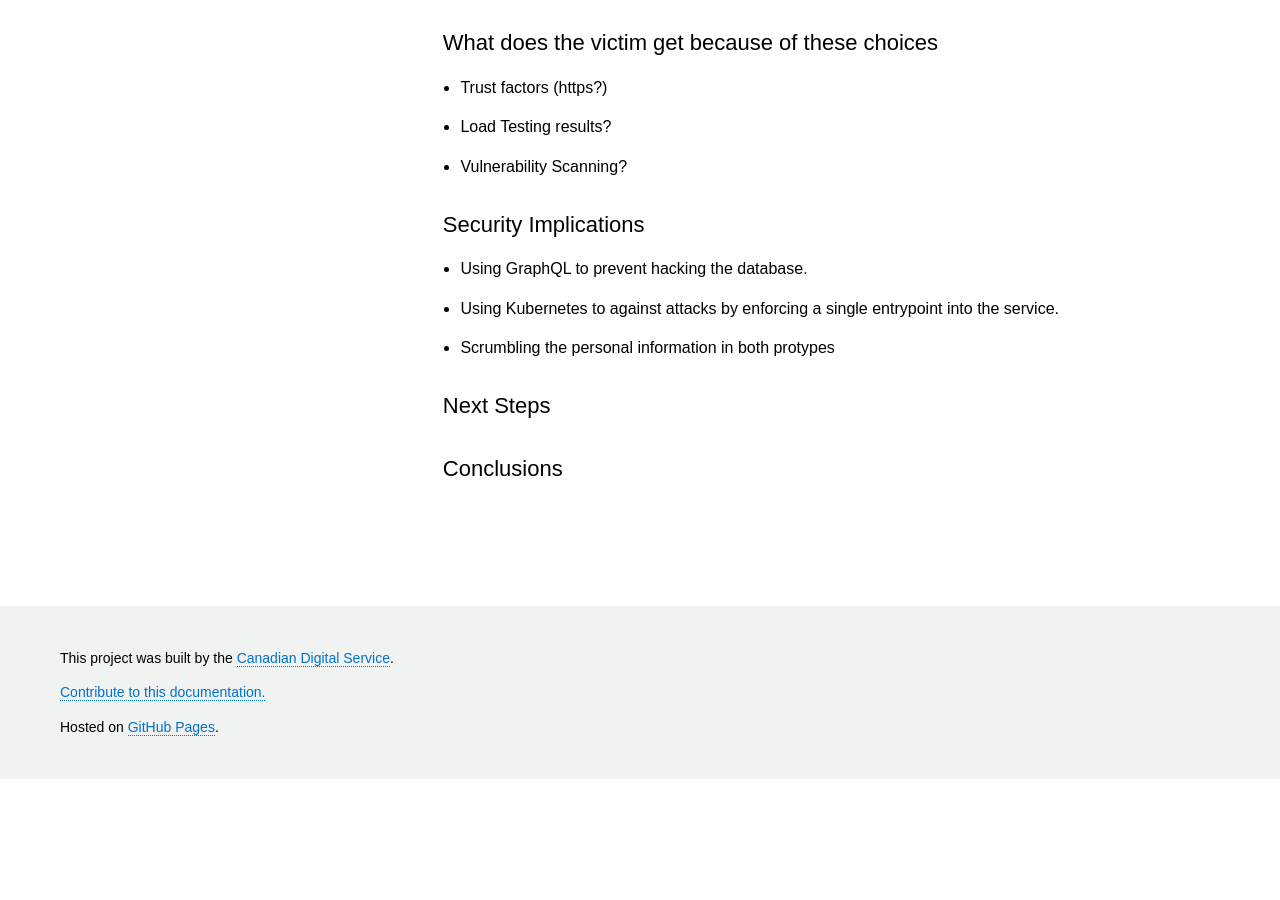
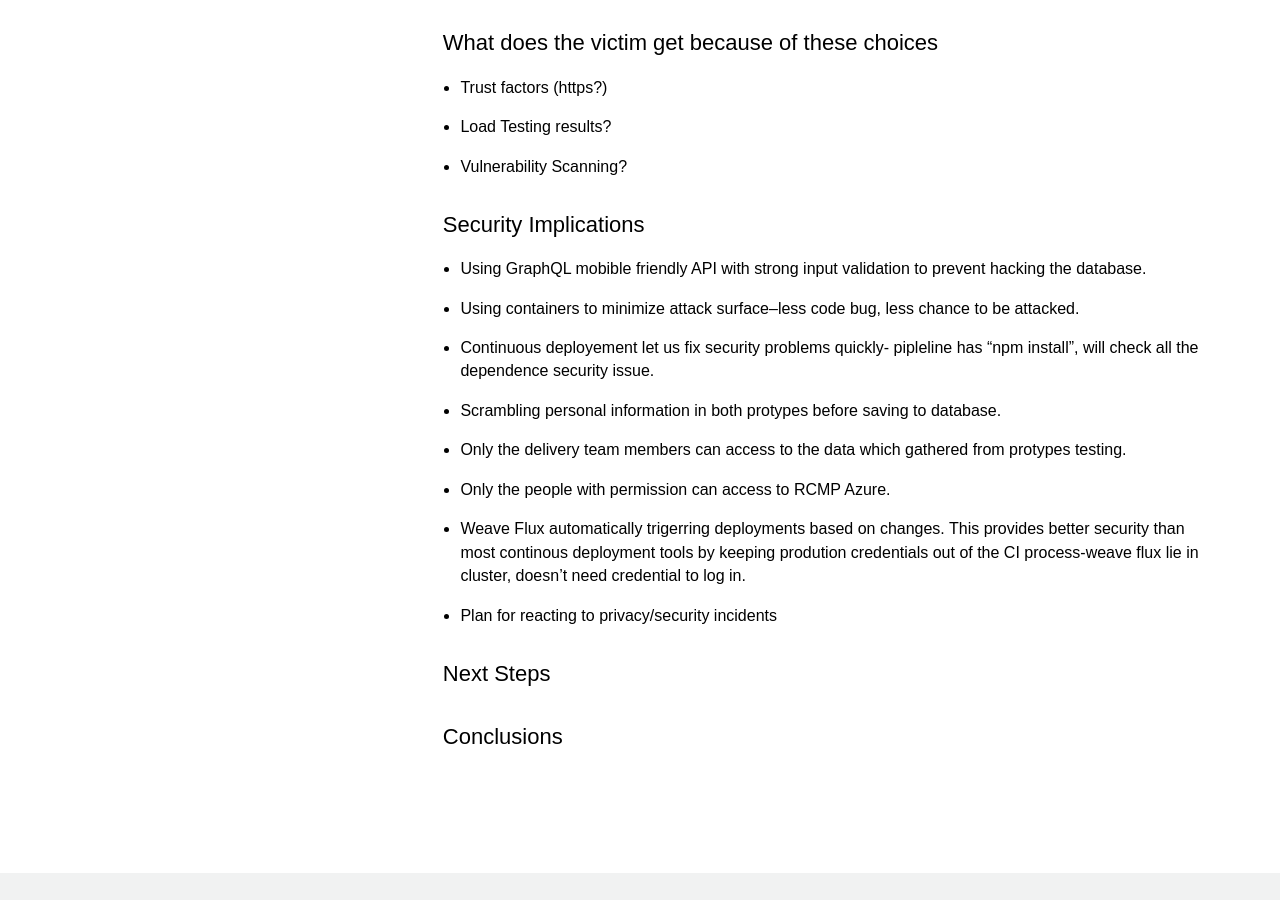
Before and after one commit to cds-snc/rcmp-report-a-cybercrime-alpha-documentation, a Jekyll site: the page built from _pages/en/technical-platform.md, in a window 1280 px wide and 900 px high, scrolled down 2215 px. Built offline with Jekyll 4.4.1, drawn with Linux system fonts in a browser that asks for light colours; before the commit the page ends 2994 px from its top, so only the background shows below that.

Commit message:
documention for security implications

```diff
--- a/_pages/en/technical-platform.md
+++ b/_pages/en/technical-platform.md
@@ -86,9 +86,15 @@ More detailed Azure DevOps Pipeline doc: [Azure Pipeline](../assets/docs/azure-p
 
 ## Security Implications
 
-- Using GraphQL to prevent hacking the database.
-- Using Kubernetes to against attacks by enforcing a single entrypoint into the service.
-- Scrumbling the personal information in both protypes
+- Using GraphQL mobible friendly API with strong input validation to prevent hacking the database.
+- Using containers to minimize attack surface--less code bug, less chance to be attacked.
+- Continuous deployement let us fix security problems quickly- pipleline has "npm install",  will check all the dependence security issue.
+- Scrambling personal information in both protypes before saving to database.
+- Only the delivery team members can access to the data which gathered from protypes testing.
+- Only the people with permission can access to RCMP Azure.
+- Weave Flux automatically trigerring deployments based on changes. This provides better security than most continous deployment tools by keeping prodution credentials out of the CI process-weave flux lie in cluster, doesn't need credential to log in.
+- Plan for reacting to privacy/security incidents
+
 
 ## Next Steps
 
```
